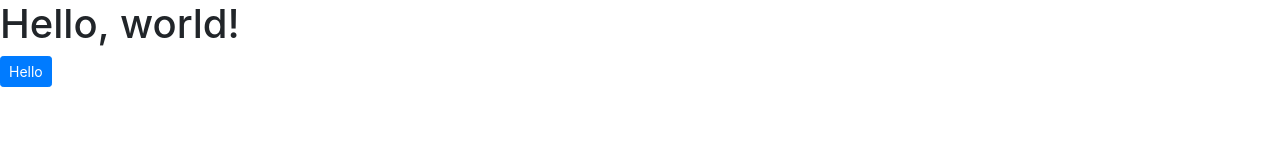
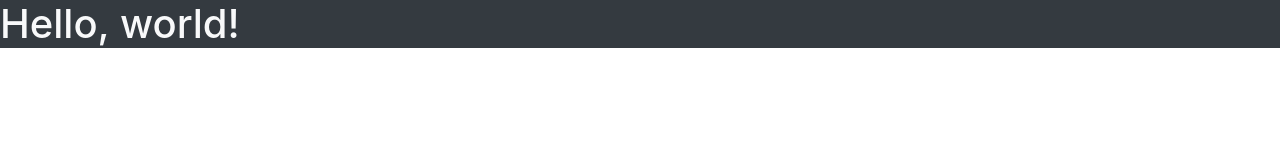
Before and after one commit to m-khezri/AFRS, a website: page src/index.html in a window 1280 px wide. Drawn offline with nearby package versions, Linux system fonts and the light colour scheme.

Commit message:
setup webpack

```diff
--- a/index.html
+++ b/src/index.html
@@ -14,8 +14,7 @@
 </head>
 
 <body>
-  <h1>Hello, world!</h1>
-  <button class="btn btn-primary btn-sm">Hello</button>
+  <h1 class="text-light bg-dark">Hello, world!</h1>
 
   <!-- Optional JavaScript -->
   <!-- jQuery first, then Popper.js, then Bootstrap JS -->
```
Also changed, not shown: package.json (added, +43 -0 lines), .babelrc (added), Style.scss (added), src/index.js (added), src/style.css (added), 3 other files.
